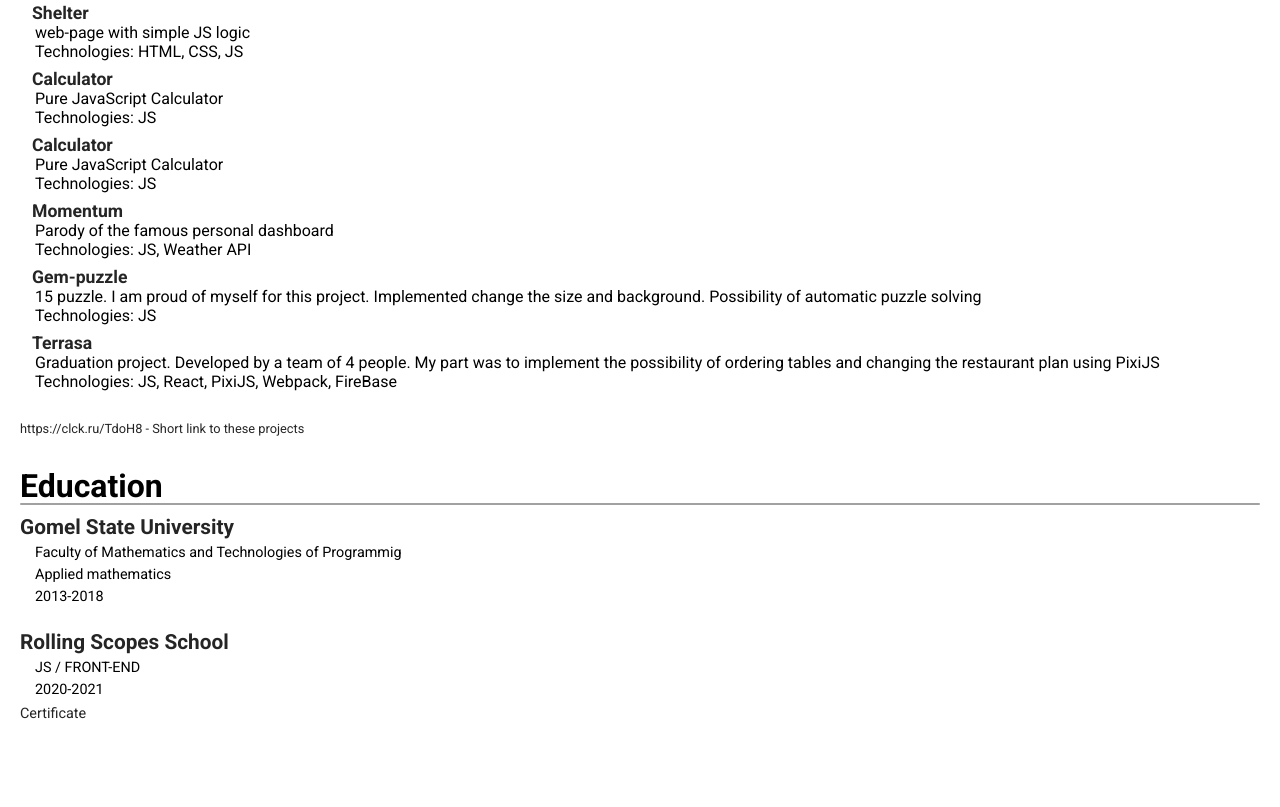
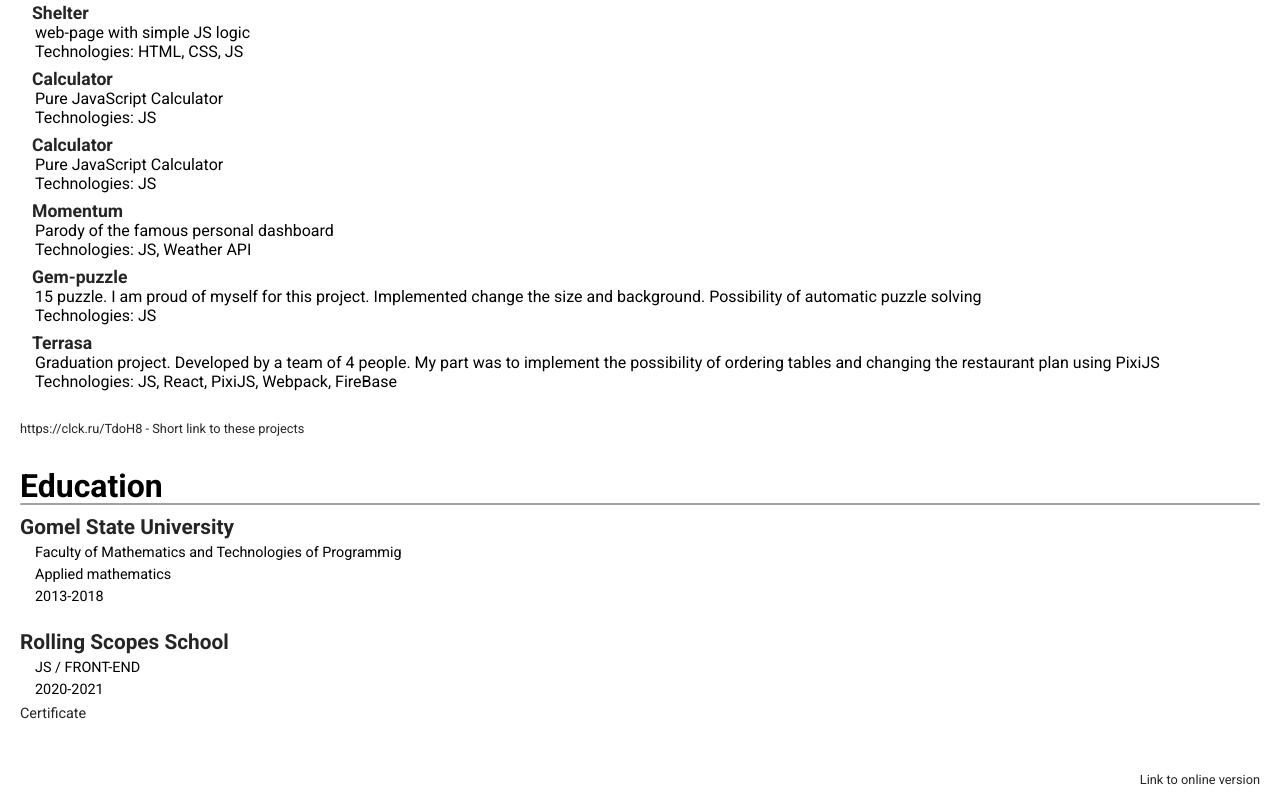
Before and after one commit to CmrdCat/CV, a plain HTML site: page index.html in a window 1280 px wide. Shown: the part 811-1618 px from the top of the page. Drawn offline with Linux system fonts and the light colour scheme.

Commit message:
add link

```diff
--- a/index.html
+++ b/index.html
@@ -176,6 +176,9 @@
                </a>
             </div>
          </section>
+         <a href="https://cmrdcat.github.io/CV/"
+            target="_blank"
+            class="online-link">Link to online version</a>
       </main>
    </div>
    <script src="https://use.fontawesome.com/2cf2c1a8f4.js">
--- a/style.scss
+++ b/style.scss
@@ -134,6 +134,9 @@ h3 {
                font-size: 0.8rem;
             }
          }
-
+   }
+   .online-link {
+      text-align: right;
+      font-size: 0.8rem;
    }
 }
```
Also changed, not shown: style.css.
